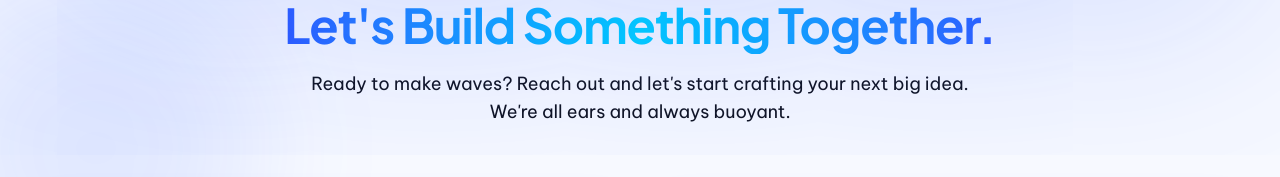
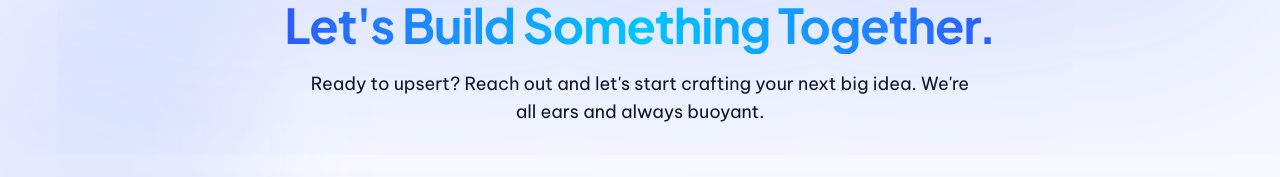
Before and after one commit to Upsert-Solution/landing-page, a Next.js app: page /contact in a window 1280 px wide. Shown: the part 144-321 px from the top of the page. Built offline with nearby package versions, Linux system fonts and the light colour scheme.

Commit message:
fix: changes a wording

```diff
--- a/app/contact/page.tsx
+++ b/app/contact/page.tsx
@@ -16,7 +16,7 @@ const page = () => {
             Let&apos;s Build Something Together.
           </h1>
           <p className="type-body-lg text-text-secondary max-w-2xl">
-            Ready to make waves? Reach out and let&apos;s start crafting your next big idea. We&apos;re all ears and always buoyant.
+            Ready to upsert? Reach out and let&apos;s start crafting your next big idea. We&apos;re all ears and always buoyant.
           </p>
         </Flex>
       </FadeInSection>
```
